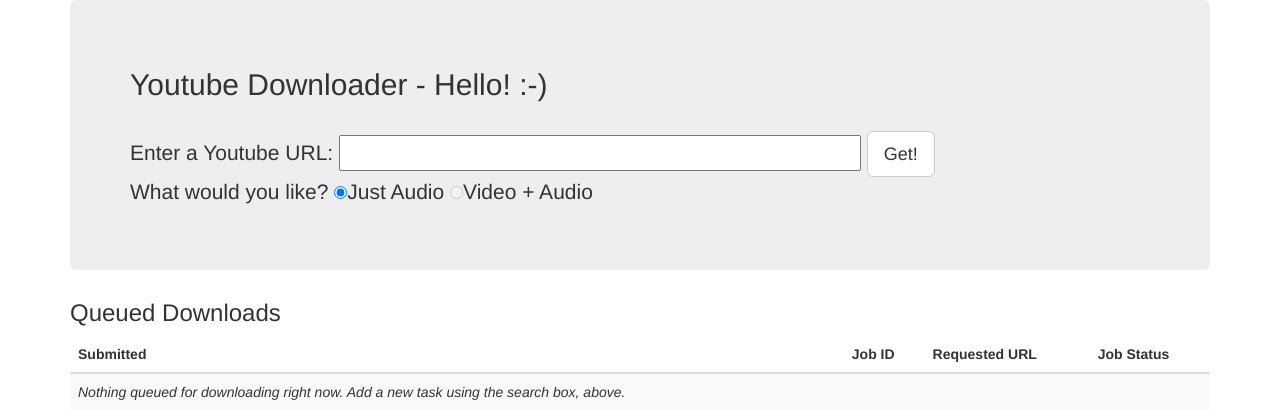
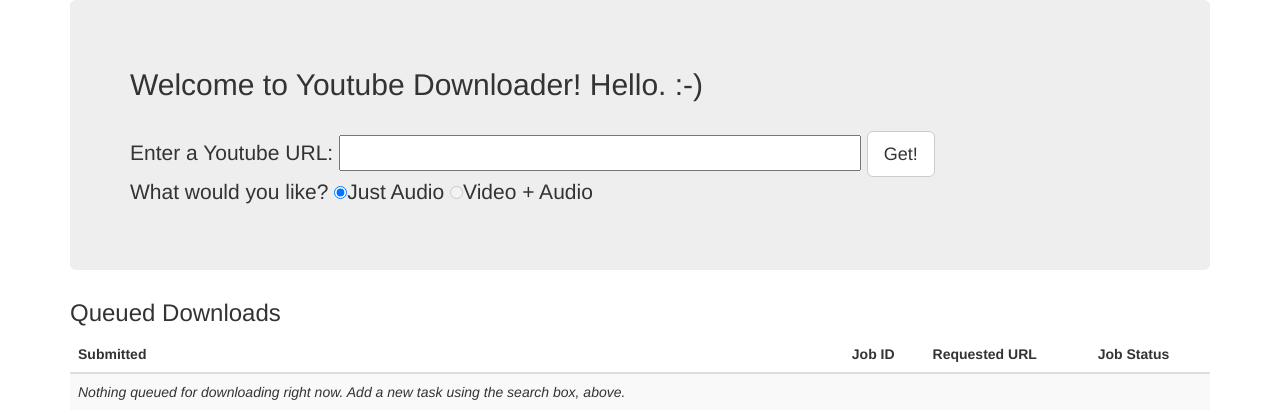
Before and after one commit to eallrich/avdl-magic, a Flask app: page / in a window 1280 px wide. Shown: the top 420 px of the page. Run offline with Flask 2, Linux system fonts and the light colour scheme; data that the repository does not hold is empty; some libraries are stand-ins or nearby versions.

Commit message:
Minor text fix

```diff
--- a/templates/newindex.html
+++ b/templates/newindex.html
@@ -3,7 +3,7 @@
 {% block content %}
   <div class="container">
     <div class="jumbotron">
-      <h2>Youtube Downloader - Hello! :-)</h2>
+      <h2>Welcome to Youtube Downloader! Hello. :-)</h2>
       <br />
       <form action="" method=post>
         <p>Enter a Youtube URL:
```
